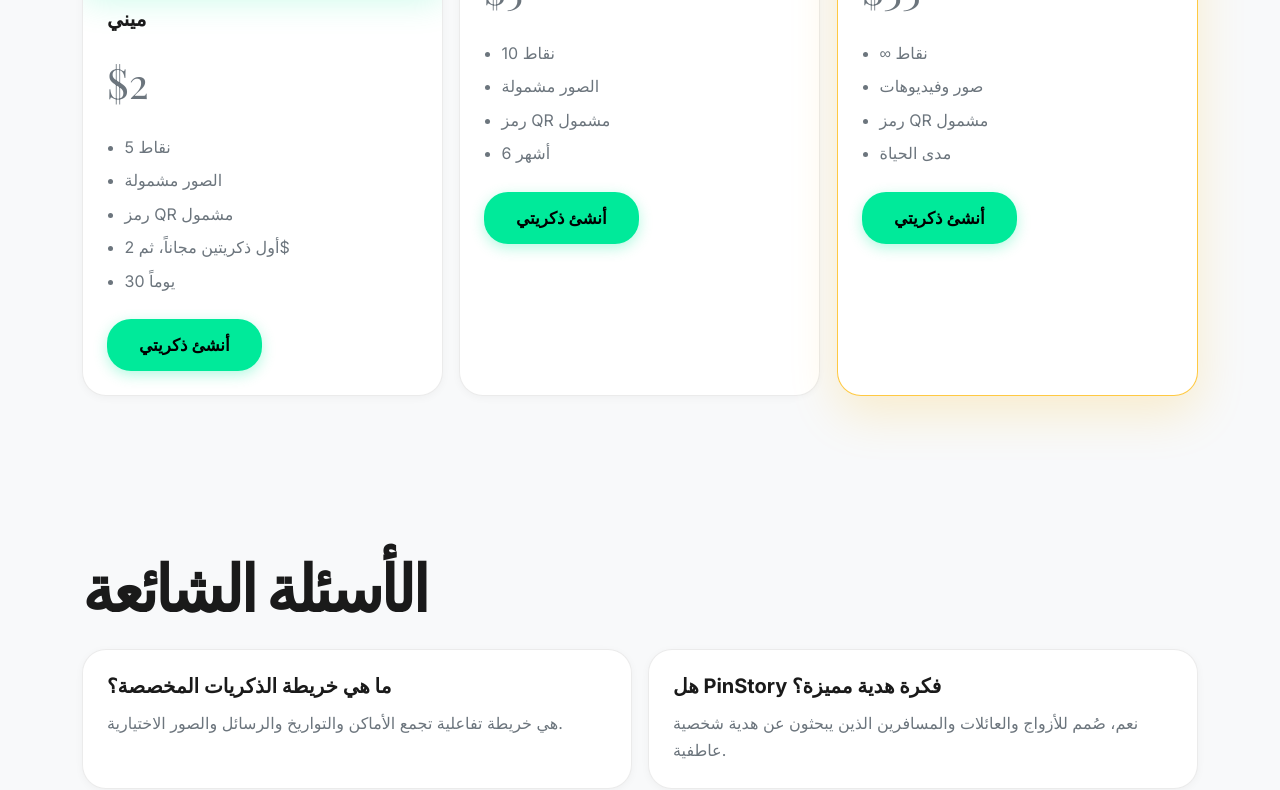
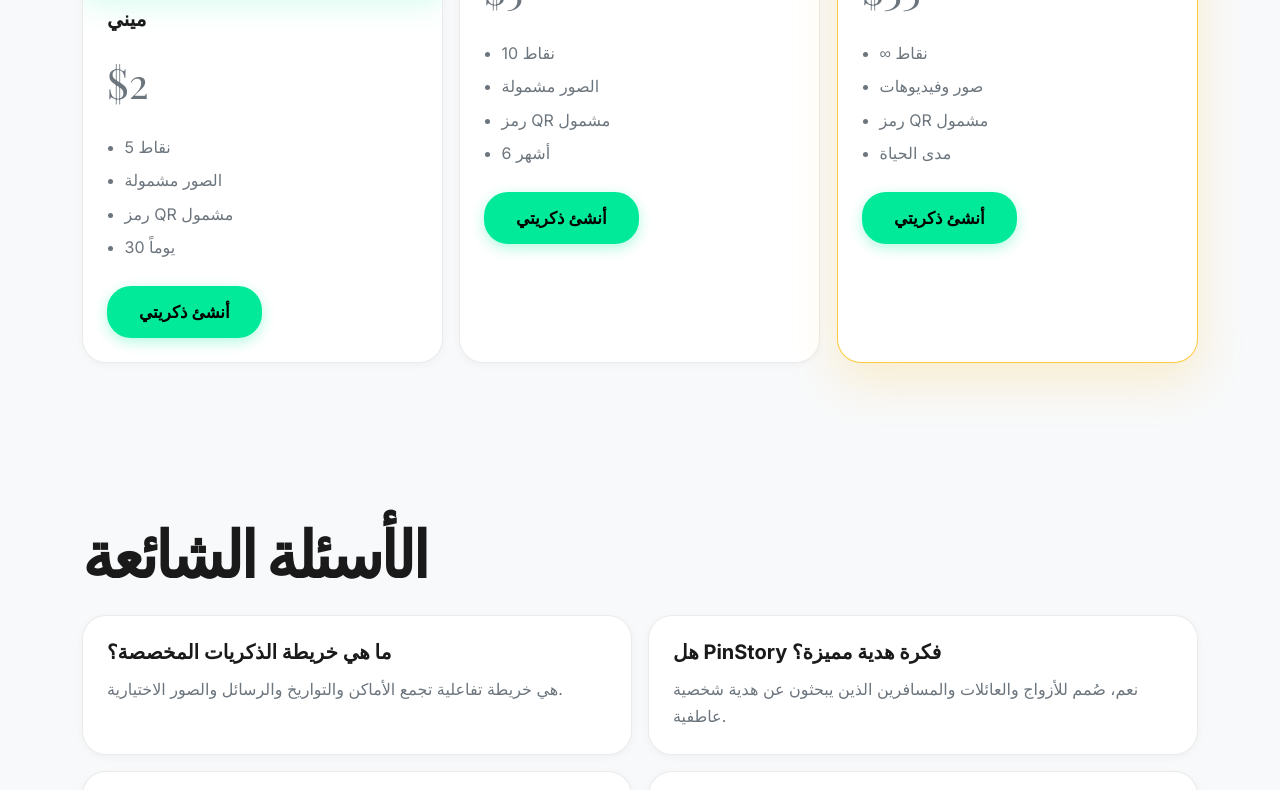
Before and after one commit to marioce12-bot/PinStory, a Next.js app: page /ar in a window 1280 px wide. Shown: the part 3800-4590 px from the top of the page. Built offline with nearby package versions, Linux system fonts and the light colour scheme; no server answers; a web font is replaced by a local one.

Commit message:
Remove duplicate Mini free trial line

```diff
--- a/app/[lang]/page.tsx
+++ b/app/[lang]/page.tsx
@@ -283,9 +283,6 @@ export default async function LandingPage({
                 <li>{plan === "mini" ? "5" : plan === "souvenir" ? "10" : "∞"} {isArabic ? "نقاط" : "points"}</li>
                 <li>{plan === "eternal" ? (isArabic ? "صور وفيديوهات" : isEnglish ? "Photos and videos" : "Photos et vidéos") : (isArabic ? "الصور مشمولة" : isEnglish ? "Photos included" : "Photos incluses")}</li>
                 <li>{isArabic ? "رمز QR مشمول" : isEnglish ? "QR Code included" : "QR Code inclus"}</li>
-                {plan === "mini" ? (
-                  <li>{isArabic ? "أول ذكريتين مجاناً، ثم 2$" : isEnglish ? "First 2 memories free, then $2" : "2 premiers souvenirs gratuits, puis 2$"}</li>
-                ) : null}
                 <li>{plan === "mini" ? (isArabic ? "30 يوماً" : "30 jours") : plan === "souvenir" ? (isArabic ? "6 أشهر" : "6 mois") : (isArabic ? "مدى الحياة" : isEnglish ? "Lifetime" : "À vie")}</li>
               </ul>
               <Link className="btn-cta" href={`/${lang}/create?plan=${plan}`}>
```
